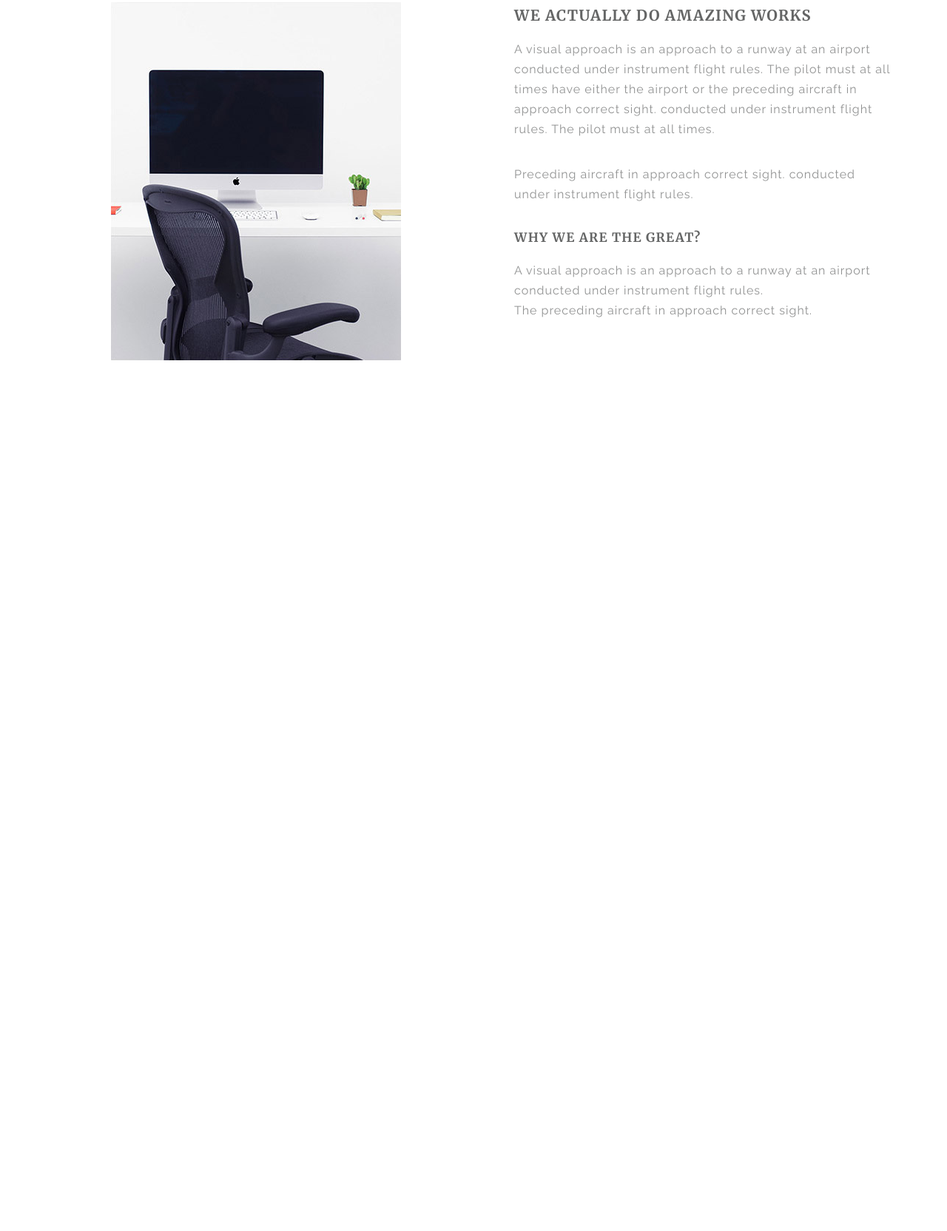
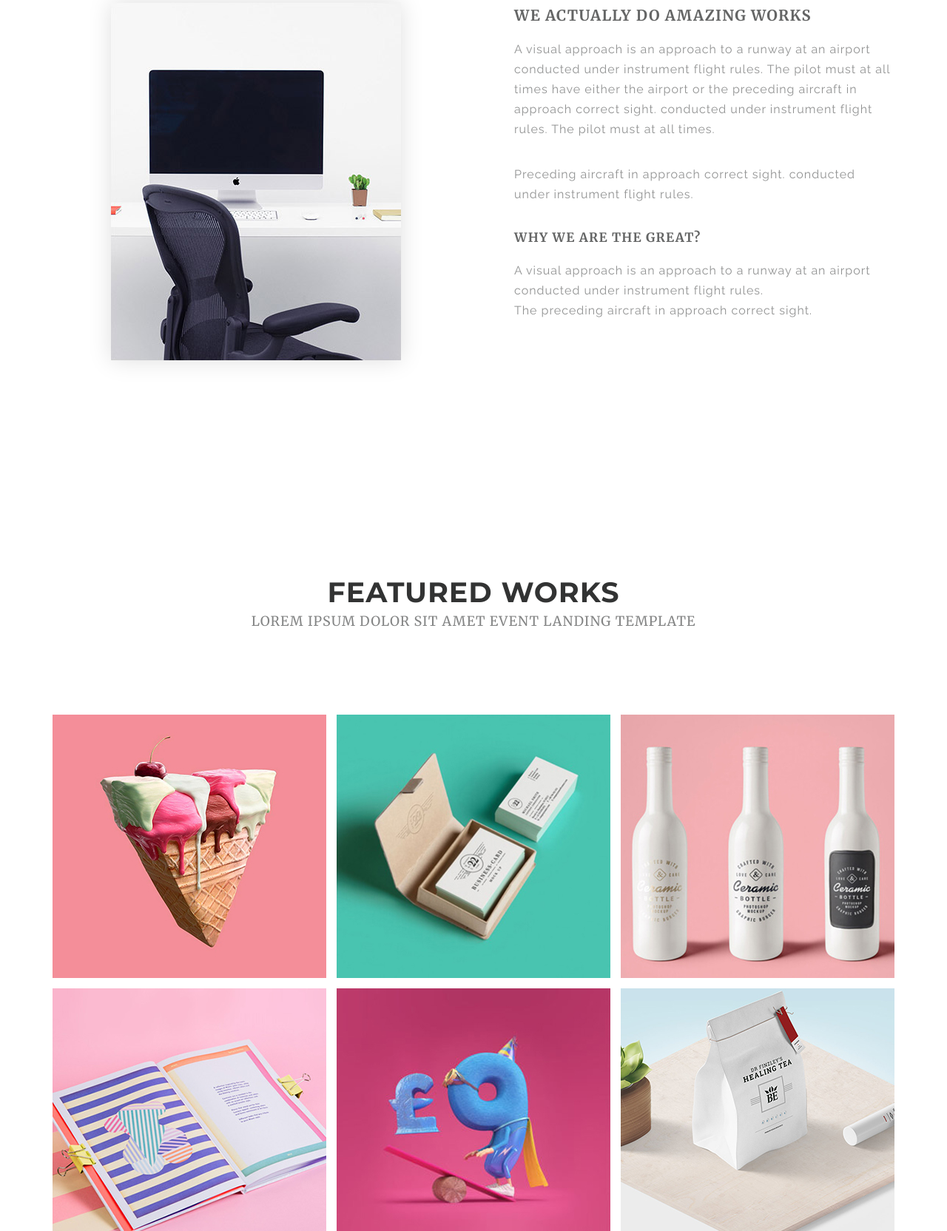
Before and after one commit to alexofwallstreet/Shopno, a website: page src/index.html in a window 1280 px wide. Shown: the part 1136-2800 px from the top of the page at 74% size. Before the commit the page ends 1627 px from the top, so only its background shows below. Drawn offline with nearby package versions, Linux system fonts and the light colour scheme; files that its build step writes are made by us from their sources.

Commit message:
portfolio section created

```diff
--- a/src/index.html
+++ b/src/index.html
@@ -83,6 +83,53 @@
                 </div>
             </div>
         </section>
+
+        <section class="portfolio">
+            <div class="container">
+                <div class="title">
+                    <div class="title__header">
+                        featured works
+                    </div>
+                    <div class="title__subheader">
+                        Lorem ipsum dolor sit amet event landing template
+                    </div>
+                </div>
+
+                <div class="gallery">
+                    <div class="gallery__item">
+                        <img src="img/portfolio/1-ice-cram.jpg" alt="ice-cream">
+                    </div>
+                    <div class="gallery__item">
+                        <img src="img/portfolio/2-visit-card.jpg" alt="visit-card">
+                    </div>
+                    <div class="gallery__item">
+                        <img src="img/portfolio/3-bottle.jpg" alt="bottle">
+                    </div>
+                    <div class="gallery__item">
+                        <img src="img/portfolio/4-book.jpg" alt="book">
+                    </div>
+                    <div class="gallery__item">
+                        <img src="img/portfolio/5-sterling.jpg" alt="pound">
+                    </div>
+                    <div class="gallery__item">
+                        <img src="img/portfolio/6-tea-bag.jpg" alt="tea-bag">
+                    </div>
+                </div>
+            </div>
+        </section>
+
+        <section class="team">
+            <div class="container">
+                <div class="title">
+                    <div class="title__header">
+                        small team
+                    </div>
+                    <div class="title__subheader">
+                        Lorem ipsum dolor sit amet event landing template
+                    </div>
+                </div>
+            </div>
+        </section>
     </main>
 </body>
 
--- /dev/null
+++ b/src/scss/base/_mixins.scss
@@ -0,0 +1,4 @@
+@mixin sectionPadding {
+    padding-top: 120px;
+    padding-bottom: 166px;
+}
--- a/src/scss/blocks/_about.scss
+++ b/src/scss/blocks/_about.scss
@@ -1,10 +1,10 @@
 .about {
-    padding-top: 120px;
-
+    @include sectionPadding;
     &__info {
         margin-top: 140px;
         display: flex;
         justify-content: space-around;
+        flex-wrap: wrap;
         align-items: flex-start;
     }
 
@@ -12,6 +12,9 @@
         flex: 0 0 50%;
         text-align: center;
         padding-right: 20px;
+        img {
+            box-shadow: 0px 0px 30px 0px rgba(0, 0, 0, 0.13);
+        }
     }
 
     &__text {
--- /dev/null
+++ b/src/scss/blocks/_gallery.scss
@@ -0,0 +1,23 @@
+.gallery {
+    margin-top: 115px;
+    display: flex;
+    justify-content: space-between;
+    flex-wrap: wrap;
+    &__item {
+        width: 370px;
+        height: 356px;
+        margin-bottom: 14px;
+        &:hover {
+            cursor: pointer;
+        }
+    }
+    img {
+        width: 100%;
+        height: 100%;
+        object-fit: cover;
+        transition: all 0.5s ease-in-out;
+        &:hover {
+            transform: scale(0.95);
+        }
+    }
+}
--- /dev/null
+++ b/src/scss/blocks/_portfolio.scss
@@ -0,0 +1,3 @@
+.portfolio {
+    @include sectionPadding;
+}
--- /dev/null
+++ b/src/scss/blocks/_team.scss
@@ -0,0 +1,2 @@
+.team {
+}
--- a/src/scss/style.scss
+++ b/src/scss/style.scss
@@ -1,4 +1,5 @@
 @import "base/variables";
+@import "base/mixins";
 
 /*
 font-family: 'Merriweather', serif;
@@ -22,3 +23,6 @@ font-family: 'Raleway', sans-serif;
 @import "blocks/header";
 @import "blocks/title";
 @import "blocks/about";
+@import "blocks/portfolio";
+@import "blocks/gallery";
+@import "blocks/team";
```
Also changed, not shown: src/img/background.jpg (deleted), src/img/background/background.jpg (deleted), src/img/portfolio/1-ice-cram.jpg (added), src/img/portfolio/2-visit-card.jpg (added), src/img/portfolio/3-bottle.jpg (added), src/img/portfolio/4-book.jpg (added), src/img/portfolio/5-sterling.jpg (added), src/img/portfolio/6-tea-bag.jpg (added), src/img/portfolio/wer.jpg (added).
